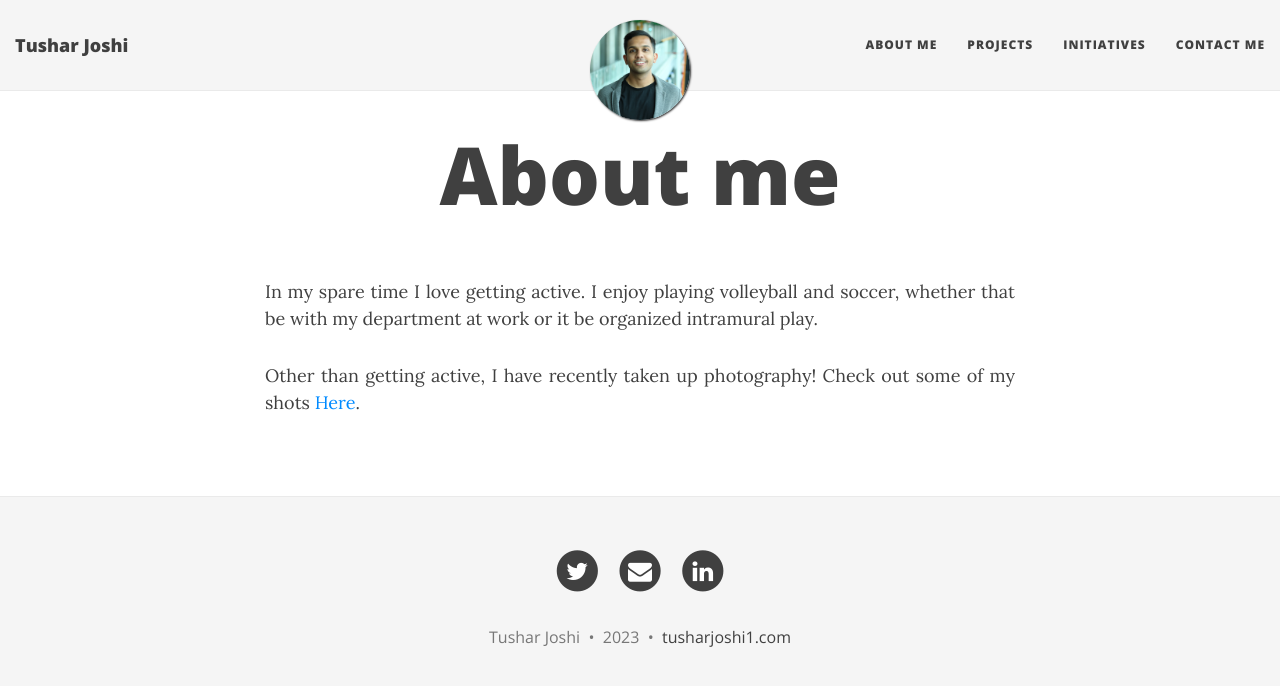
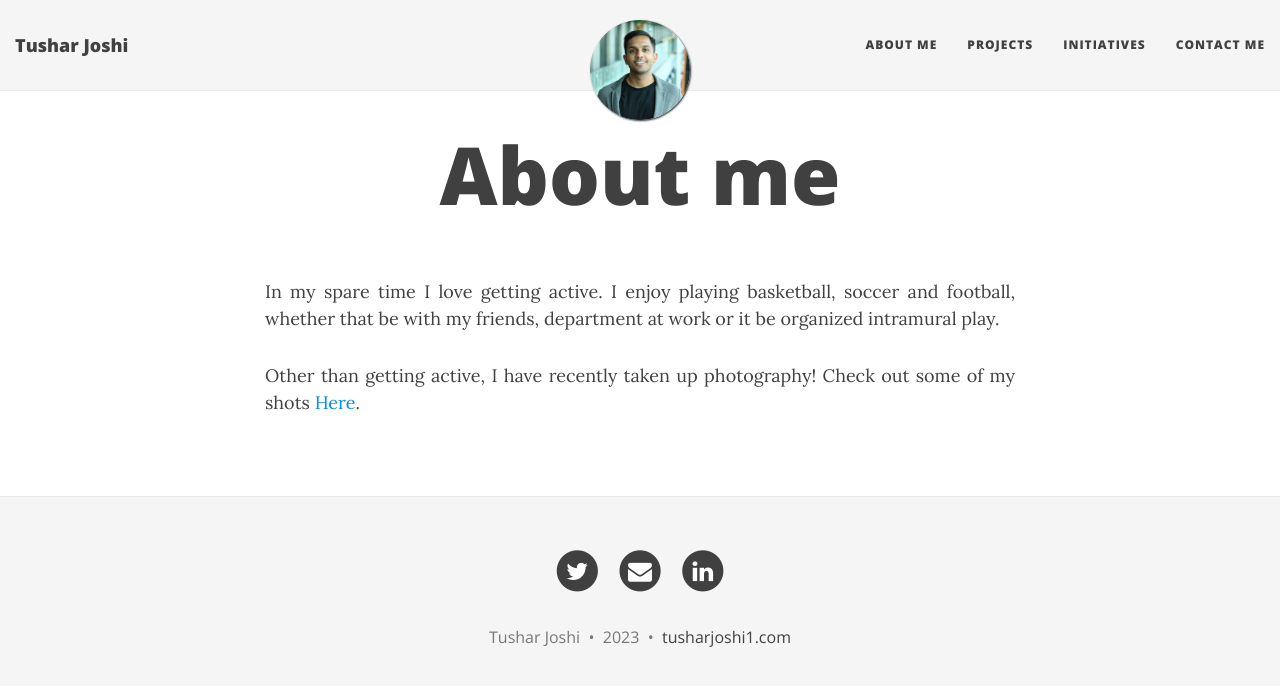
Before and after one commit to tusharjoshi1/tusharjoshi1.github.io, a Jekyll site: the page built from aboutme.md, in a window 1280 px wide. Shown: the top 686 px of the page. Built offline with Jekyll 4.4.1, drawn with Linux system fonts in a browser that asks for light colours; nearby versions of some CDN libraries.

Commit message:
Update aboutme.md

```diff
--- a/aboutme.md
+++ b/aboutme.md
@@ -4,6 +4,6 @@ title: About me
 subtitle:
 ---
 
-<p align="justify">In my spare time I love getting active. I enjoy playing volleyball and soccer, whether that be with my department at work or it be organized intramural play.</p>
+<p align="justify">In my spare time I love getting active. I enjoy playing basketball, soccer and football, whether that be with my friends, department at work or it be organized intramural play.</p>
 
 <p align="justify">Other than getting active, I have recently taken up photography! Check out some of my shots <a href="https://drive.google.com/folderview?id=0BxFShUyVe18eTFlQMUswcnFOalE&usp=sharing">Here</a>.</p>
```
